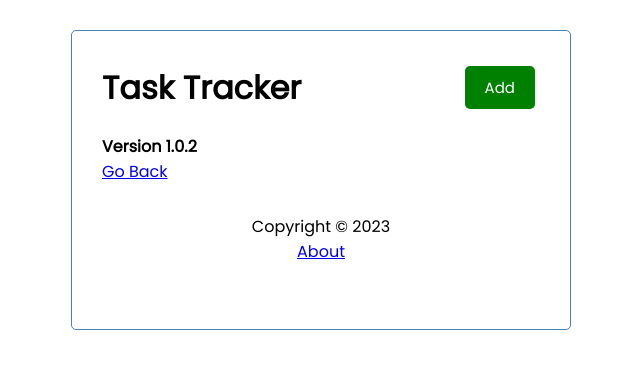
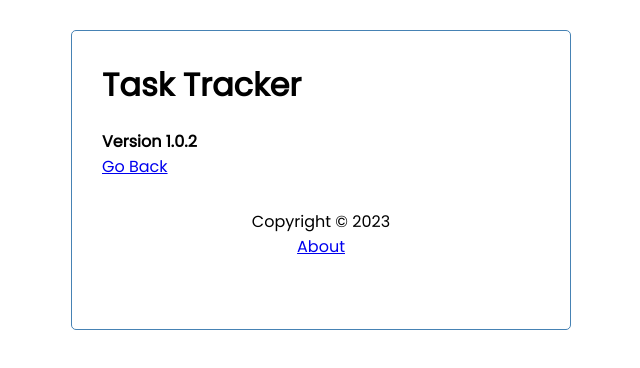
Before and after one commit to UjjwalG01/ReactJS-Sample-1, a React (Create React App) app: page /about in a window 1280 px wide. Shown: the top 368 px of the page, without its empty margins (319-959 px from the left). Built offline with nearby package versions, Linux system fonts and the light colour scheme; data requests are answered from the project's data file.

Commit message:
Final Version

```diff
--- a/src/components/Header.js
+++ b/src/components/Header.js
@@ -1,15 +1,19 @@
 import PropTypes from "prop-types";
 import Buttons from "./Buttons";
+import { useLocation } from "react-router-dom";
 
 const Header = ({ title, onAdd, showAdd }) => {
+  const location = useLocation();
   return (
     <header className="header">
       <h1>{title}</h1>
-      <Buttons
-        color={showAdd ? "purple" : "green"}
-        text={showAdd ? "Close" : "Add"}
-        onClick={onAdd}
-      />
+      {location.pathname === "/" && (
+        <Buttons
+          color={showAdd ? "purple" : "green"}
+          text={showAdd ? "Close" : "Add"}
+          onClick={onAdd}
+        />
+      )}
     </header>
   );
 };
```
